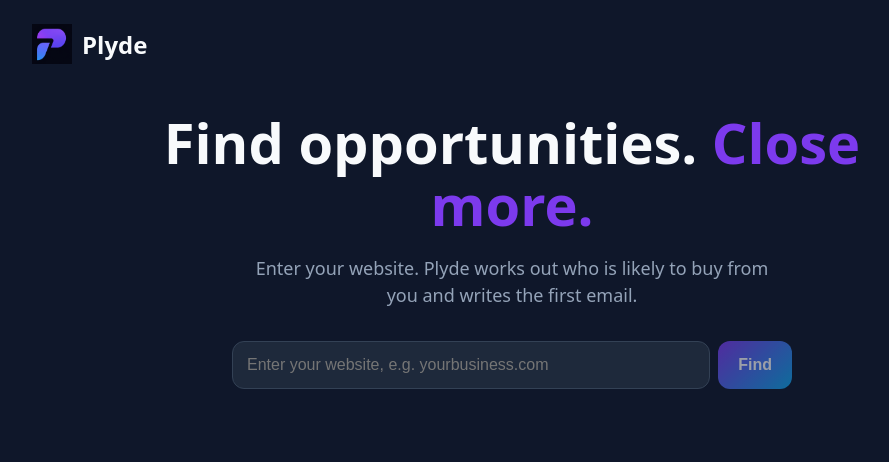
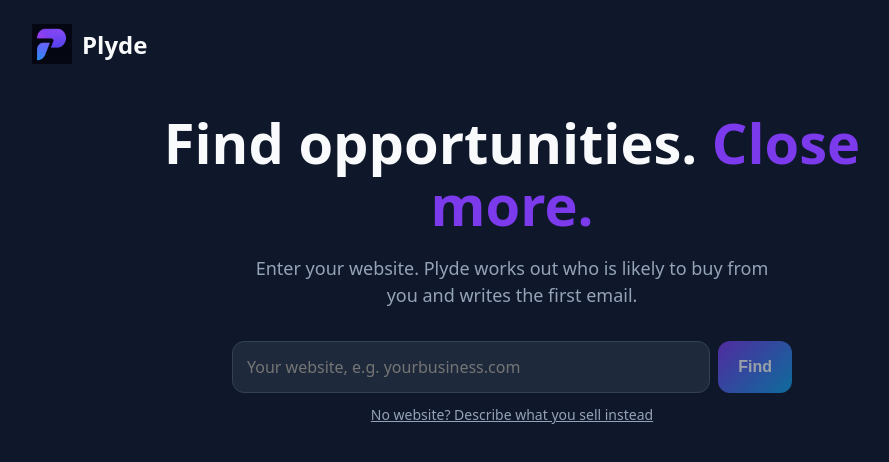
Before and after one commit to ameer528/Plyde, a Next.js app: page / in a window 1280 px wide. Shown: the top 462 px of the page, without its empty margins (128-1017 px from the left). Built offline with nearby package versions, Linux system fonts and the light colour scheme.

Commit message:
Enhance Analyzer with description input and API update
Added description input field for website analysis and updated fetch request to include it.

```diff
--- a/app/Analyzer.js
+++ b/app/Analyzer.js
@@ -11,12 +11,26 @@ const card = {
   textAlign: "left",
 };
 
+const input = {
+  padding: "14px",
+  borderRadius: "12px",
+  border: "1px solid #334155",
+  background: "#1E293B",
+  color: "#F8FAFC",
+  fontSize: "16px",
+  fontFamily: "inherit",
+};
+
 export default function Analyzer() {
   const [website, setWebsite] = useState("");
+  const [description, setDescription] = useState("");
+  const [showDescription, setShowDescription] = useState(false);
   const [loading, setLoading] = useState(false);
   const [error, setError] = useState("");
   const [data, setData] = useState(null);
   const [copied, setCopied] = useState(false);
+
+  const canSubmit = website.trim() || description.trim();
 
   async function analyze(e) {
     e.preventDefault();
@@ -27,11 +41,15 @@ export default function Analyzer() {
       const res = await fetch("/api/analyze", {
         method: "POST",
         headers: { "Content-Type": "application/json" },
-        body: JSON.stringify({ website }),
+        body: JSON.stringify({ website, description }),
       });
       const json = await res.json();
-      if (!res.ok) setError(json.error || "Something went wrong.");
-      else setData(json);
+      if (!res.ok) {
+        setError(json.error || "Something went wrong.");
+        if (json.needsDescription) setShowDescription(true);
+      } else {
+        setData(json);
+      }
     } catch {
       setError("Network problem. Please try again.");
     }
@@ -53,26 +71,18 @@ export default function Analyzer() {
 
   return (
     <div style={{ maxWidth: "560px", margin: "0 auto" }}>
-      <form onSubmit={analyze} style={{ display: "flex", gap: "8px" }}>
+      <form onSubmit={analyze}>
+        <div style={{ display: "flex", gap: "8px" }}>
           <input
             type="text"
-          placeholder="Enter your website, e.g. yourbusiness.com"
+            placeholder="Your website, e.g. yourbusiness.com"
             value={website}
             onChange={(e) => setWebsite(e.target.value)}
-          style={{
-            flex: 1,
-            minWidth: 0,
-            padding: "14px",
-            borderRadius: "12px",
-            border: "1px solid #334155",
-            background: "#1E293B",
-            color: "#F8FAFC",
-            fontSize: "16px",
-          }}
+            style={{ ...input, flex: 1, minWidth: 0 }}
           />
           <button
             type="submit"
-          disabled={loading || !website.trim()}
+            disabled={loading || !canSubmit}
             style={{
               padding: "14px 20px",
               borderRadius: "12px",
@@ -81,16 +91,48 @@ export default function Analyzer() {
               color: "#F8FAFC",
               fontWeight: 600,
               fontSize: "16px",
-            opacity: loading || !website.trim() ? 0.6 : 1,
+              opacity: loading || !canSubmit ? 0.6 : 1,
             }}
           >
             {loading ? "..." : "Find"}
           </button>
+        </div>
+
+        {!showDescription && (
+          <p
+            onClick={() => setShowDescription(true)}
+            style={{
+              color: "#94A3B8",
+              fontSize: "14px",
+              cursor: "pointer",
+              textDecoration: "underline",
+              marginTop: "12px",
+            }}
+          >
+            No website? Describe what you sell instead
+          </p>
+        )}
+
+        {showDescription && (
+          <textarea
+            placeholder="Describe what you sell and who you help. Example: I design websites for local restaurants and cafes."
+            value={description}
+            onChange={(e) => setDescription(e.target.value)}
+            rows={4}
+            style={{
+              ...input,
+              width: "100%",
+              boxSizing: "border-box",
+              marginTop: "12px",
+              resize: "vertical",
+            }}
+          />
+        )}
       </form>
 
       {loading && (
         <p style={{ color: "#94A3B8", marginTop: "20px" }}>
-          Reading your website and thinking. This takes about 10 seconds...
+          Thinking. This takes about 10 seconds...
         </p>
       )}
 
@@ -181,8 +223,8 @@ export default function Analyzer() {
           )}
 
           <p style={{ color: "#64748B", fontSize: "13px", textAlign: "center" }}>
-            These are AI suggestions based on your website. Check them before
-            using them.
+            These are AI suggestions based on what you provided. Check them
+            before using them.
           </p>
         </div>
       )}
```
Lines whose indentation alone changed are shown as unchanged.
